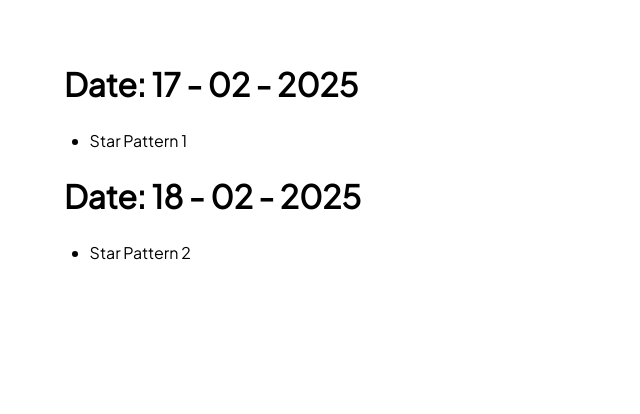
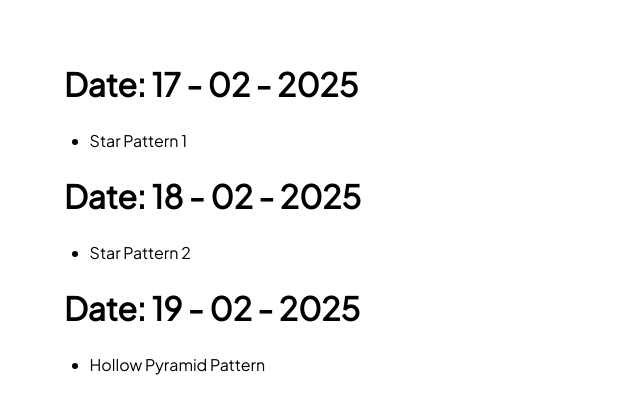
Before and after one commit to KushagraSharma10/learn_javascript, a plain HTML site: page index.html in a window 1280 px wide. Shown: the whole page, without its empty margins (0-640 px from the left). Drawn offline with Linux system fonts and the light colour scheme.

Commit message:
new 19feb file added

```diff
--- a/index.html
+++ b/index.html
@@ -24,6 +24,12 @@
                     <li><a href="./18-02-2025/starPattern2/starPattern2.html">Star Pattern 2</a></li>
                 </ul>
             </div>
+            <div class="date-19">
+                <h1>Date: 19 - 02 - 2025</h1>
+                <ul class="tasks">
+                    <li><a href="./19-02-2025/hollowPyramid/hollowPyramid.html">Hollow Pyramid Pattern</a></li>
+                </ul>
+            </div>
         </div>
     </div>
     <script src="script.js"></script>
```
